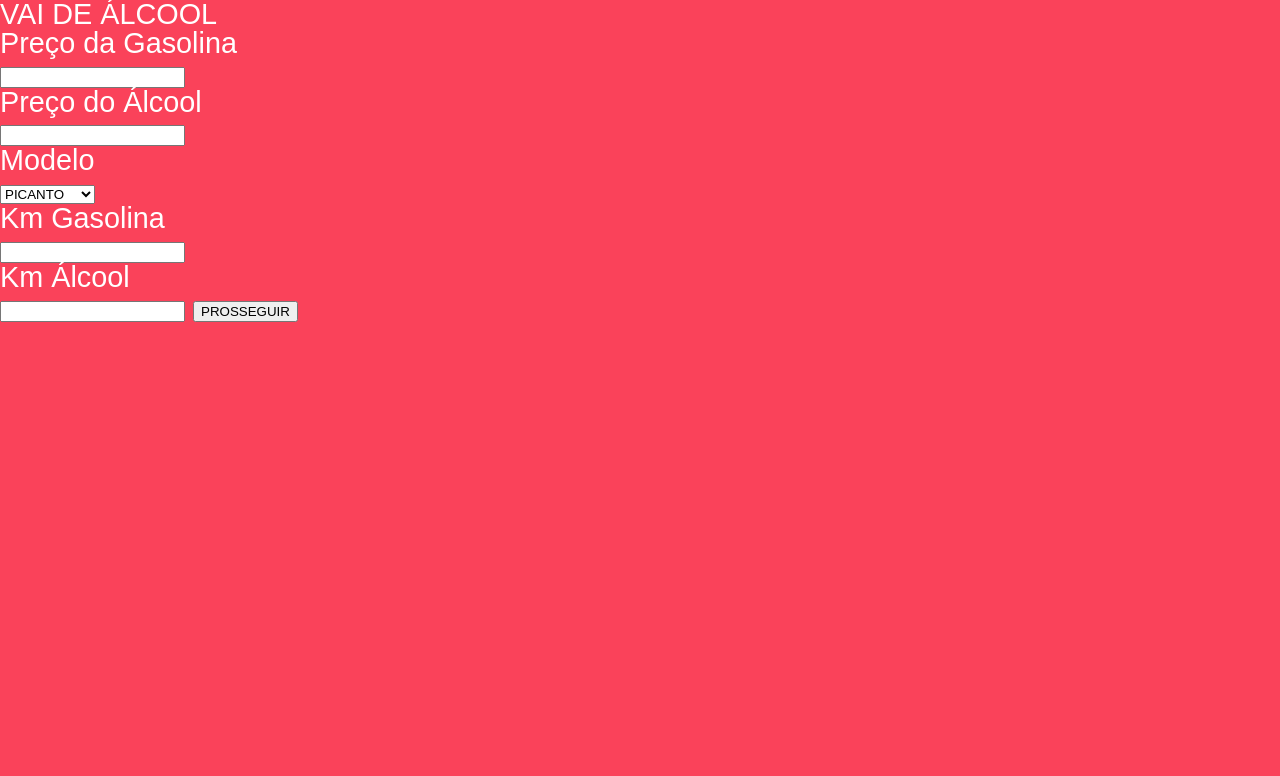
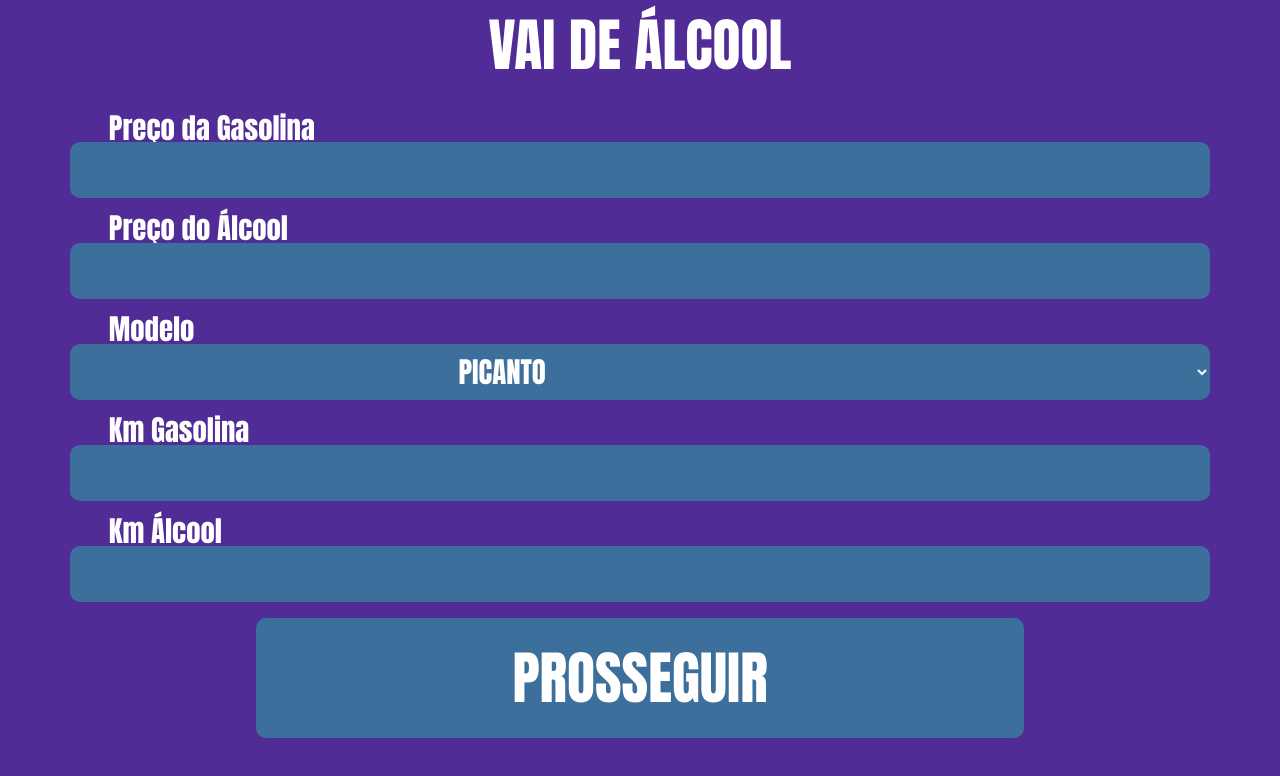
Before and after one commit to HygorMarques020602/VaiDeAlcool, a plain HTML site: page VaiDeAlcool/www/index.html in a window 1280 px wide. Drawn offline with Linux system fonts and the light colour scheme.

Commit message:
Novo CSS

```diff
--- a/VaiDeAlcool/www/css/main.css
+++ b/VaiDeAlcool/www/css/main.css
@@ -6,33 +6,12 @@
 html { font-size: calc(1em + 1vw); }
 
 body{
-     font-family: "Arial";
-     background-color: rgb(250, 66, 90);
+     background: #512C96;
+     font-family: 'Impact';
      color: white;
 }
-
-.formulario{
-     padding: 5vh 15vw;
-     line-height: 5vh;
-}
-.formulario form{
-     flex-wrap: wrap;
-}
-.formulario h1{
-     margin-top: 10vh;
-     font-size: 2em;
-     text-align: center;
-     padding-bottom: 5vh;
-}
-.formulario input{
-     width: 70vw;
-     background: transparent;
-     border: none;
-     border-bottom: solid 1px;
-     margin-bottom: 2vh;
-     color: white;
-     height: 5vh;
-     font-size: 1em;
+form{
+     padding: 2vh 5.5vw;
 }
 input:focus{
      outline: none;
@@ -40,38 +19,48 @@ input:focus{
 select:focus{
      outline: none;
 }
-.formulario label{
-     padding-right: 10vw;
-}
-.peso{
-     margin-bottom: 4vh;
-}
-.formulario select{
-     background:  rgb(250, 66, 90);
-     width: 41.5vw;
-     color: white;
+
+input{
+     background: #3c6f9c;
      border: none;
-     border-bottom: solid 1px;
-     margin-bottom: 10vh;
-}
-.formulario button{
-     background: transparent;
-     border: solid 1px;
+     border-radius: 10px;
+     height: 7vh;
+     width: 85vw;
+     font-family: 'Impact';
      color: white;
      font-size: 1em;
-     padding: 5vh 10vw;
-     width: 50vw;
-     margin: 0 auto;
-     display: block;
-     box-sizing: border-box;
+     padding: 0 2vw;
+     margin-bottom: 2vh;
 }
-.formulario div{
-     display:none;
-     border: solid 1px white;
+select{
+     background: #3c6f9c;
+     border: none;
+     border-radius: 10px;
+     height: 7vh;
+     width: 89vw;
+     font-family: 'Impact';
+     color: white;
+     font-size: 1em;
+     padding: 0 30vw;
+     margin-bottom: 2vh;
+}
+.titulo{
      text-align: center;
-     padding: 2vh 2vw;
-     margin: 20vh 10vw 0 10vw;
-}
-span{
+     margin-bottom: 5vh;
      font-size: 2em;
 }
+button{
+     border: none;
+     background: #3c6f9c;
+     font-family: 'Impact';
+     color: white;
+     font-size: 2em;
+     border-radius: 10px;
+     height: 15vh;
+     display: block;
+     width: 60vw;
+     margin: 0 auto;
+}
+label{
+    margin: 0vh 3vw;
+}
```
